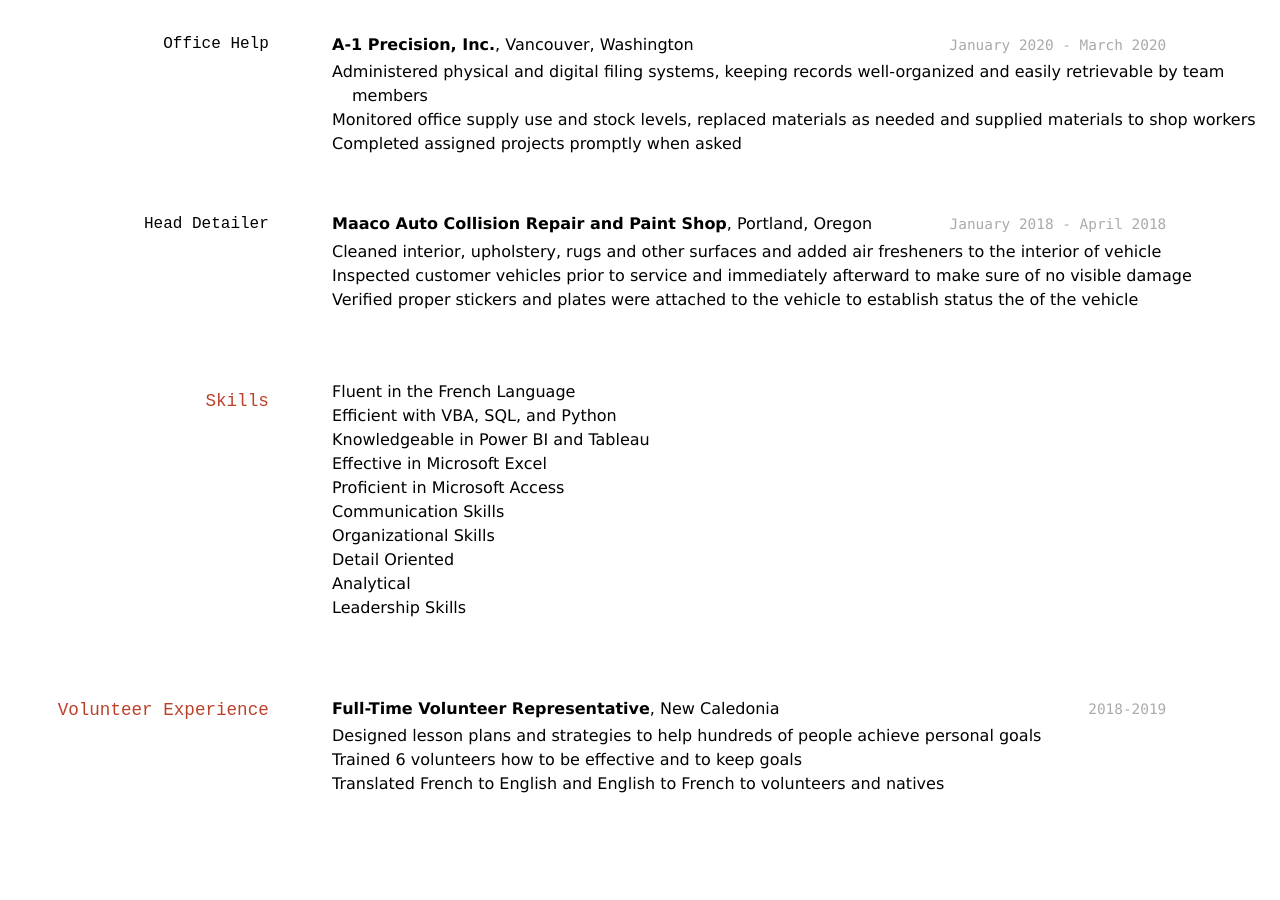
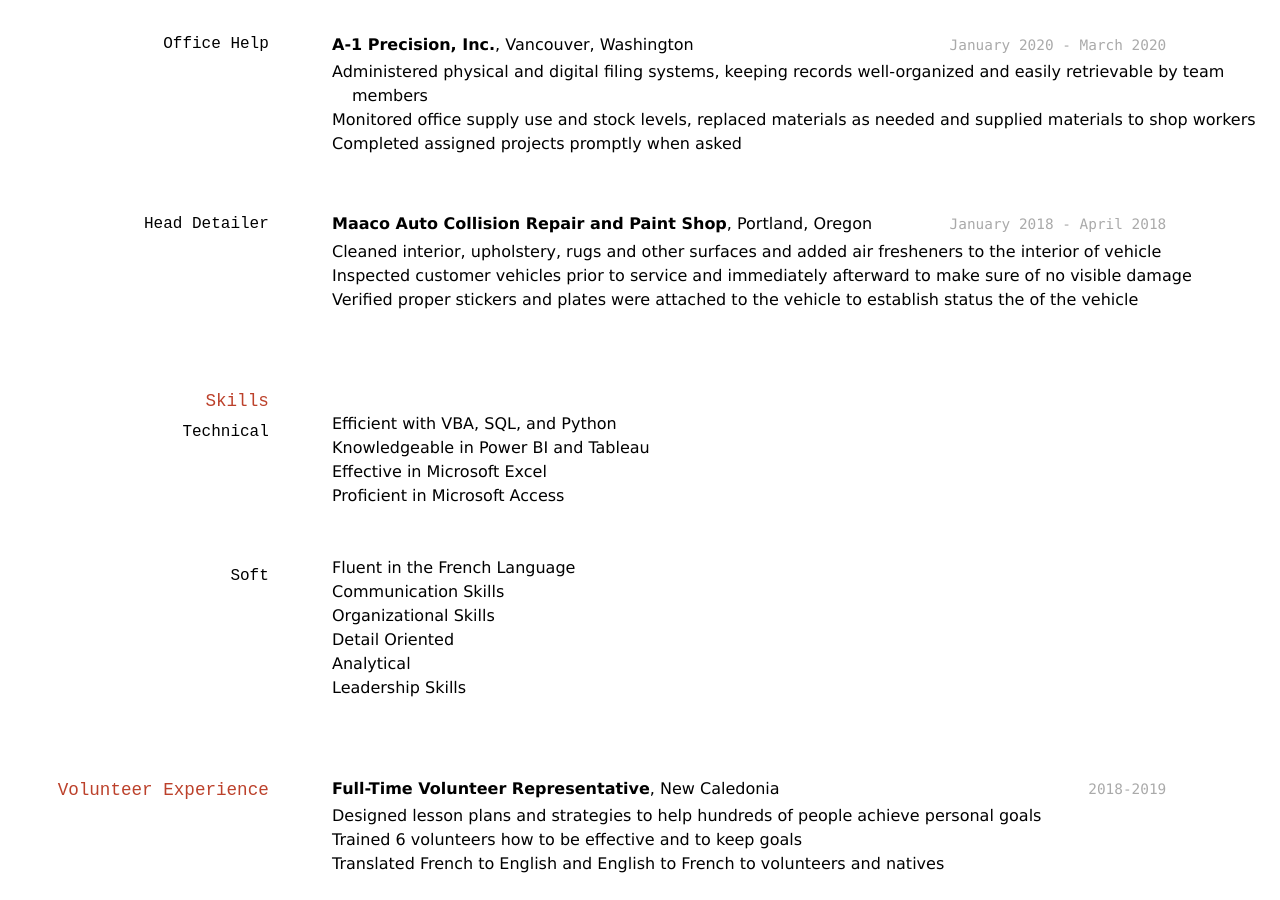
Before and after one commit to byuids-resumes/tsprague_resume, a Jekyll site: the page built from docs/index.md, in a window 1280 px wide and 900 px high, scrolled down 914 px. Built offline with Jekyll 4.4.1, drawn with Linux system fonts in a browser that asks for light colours; before the commit the page ends 1734 px from its top, so only the background shows below that; part of the change alters nothing that is shown.

Commit message:
peer edit

```diff
--- a/docs/index.md
+++ b/docs/index.md
@@ -6,12 +6,10 @@ title: Tyler Sprague's Resume
 Experienced individual with a background in finance and data analytics. Brings self-initiative strong work ethic and organizational skills to any work setting. Collaborative and willing to voice opinions to motivate effective action and communication
 
 <div id="webaddress">
-<a href="(360) 907-8185">(360) 907-8185</a>
-| <a href="tsprague98@outlook.com">tsprague98@outlook.com</a>
+<a href="https://github.com/tdsprague">GitHub</a>
+| <a href="mailto:tsprague98@outlook.com?subject=subject-Mail me">tsprague98@outlook.com</a>
 | <a href="https://www.linkedin.com/in/tyler-sprague17">LinkedIn</a>
 </div>
-
-<!-- https://www.monique.tech/the-art-of-markdown -->
 
 ## Education
 
@@ -66,18 +64,19 @@ __Maaco Auto Collision Repair and Paint Shop__, Portland, Oregon
 
 
 ## Skills
-
-- Fluent in the French Language
+### Technical
 - Efficient with VBA, SQL, and Python
 - Knowledgeable in Power BI and Tableau
 - Effective in Microsoft Excel
 - Proficient in Microsoft Access
+
+### Soft
+- Fluent in the French Language
 - Communication Skills
 - Organizational Skills
 - Detail Oriented
 - Analytical
 - Leadership Skills
-
 
 ## Volunteer Experience
 
@@ -87,8 +86,3 @@ __Full-Time Volunteer Representative__, New Caledonia
 - Designed lesson plans and strategies to help hundreds of people achieve personal goals
 - Trained 6 volunteers how to be effective and to keep goals
 - Translated French to English and English to French to volunteers and natives
-
-
-<!-- ### Footer
-
-Last updated: November 2022 -->
```
